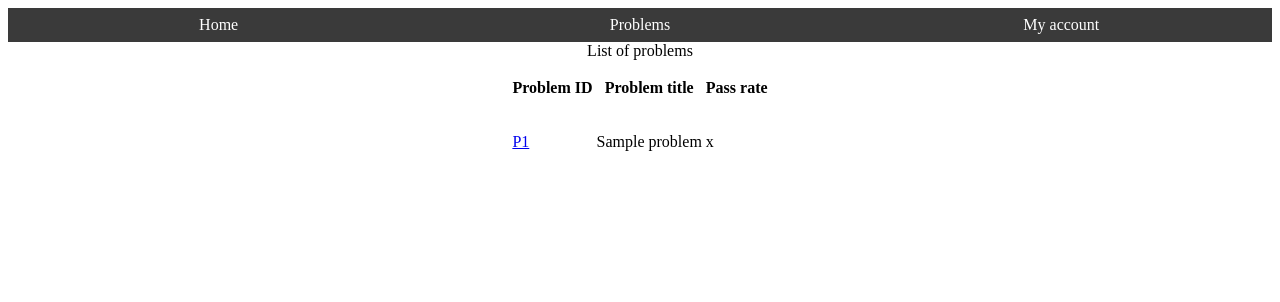
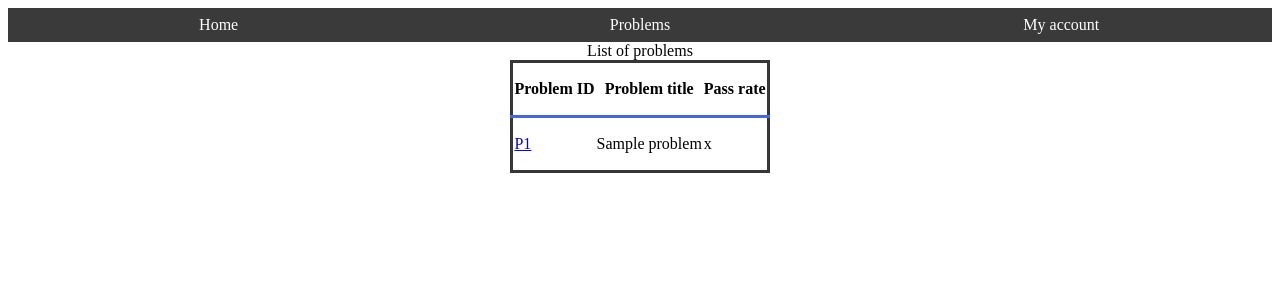
Before and after one commit to grqx/pywebjudge, a Python web app: template templates/problems.html in a window 1280 px wide. Shown: the top 302 px of the page. Run offline with Jinja, Linux system fonts and the light colour scheme; the template is opened without the code that fills it: most values are stand-ins (such as "Sample title", 1, 10 or a date in 2020).

Commit message:
make the table look prettier

```diff
--- a/src/db.py
+++ b/src/db.py
@@ -43,7 +43,6 @@ def get_cursor(cur: OptCursor = None):
         cur.close()
 
 class Decorated(Protocol[P, Tc]):
-    @staticmethod
     def __call__(*a: P.args, **k: P.kwargs) -> Tc: ...
     mode: Literal['fetchall'] | Literal['fetchone'] | None
 
--- a/static/index.css
+++ b/static/index.css
@@ -83,3 +83,21 @@
 .margin10px {
     margin: 8px auto;
 }
+
+
+table.pretty-table {
+    border-collapse: collapse;
+    border: solid #363636;
+}
+
+table.pretty-table thead tr{
+    border-bottom: solid royalblue;
+}
+
+table.pretty-table tr:nth-child(even) {
+    background-color: #ebedee;
+}
+
+table.pretty-table tr:nth-child(odd) {
+    background-color: #fff;
+}
--- a/templates/problems.html
+++ b/templates/problems.html
@@ -14,7 +14,7 @@
         </ul>
     </nav>
 
-    <table class="centre-align">
+    <table class="centre-align pretty-table">
         <caption>List of problems</h1>
         <thead>
             <th><p>Problem ID</p></th>
```
